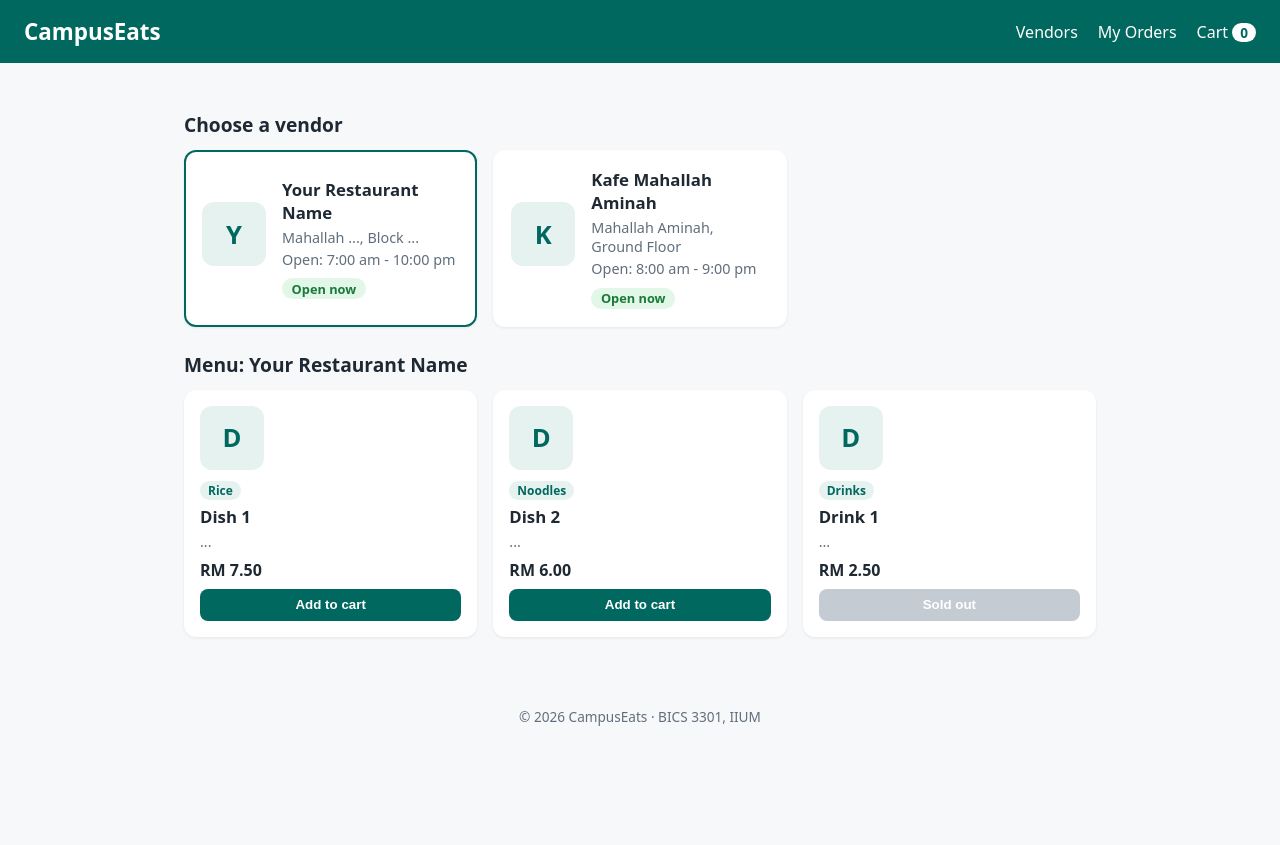
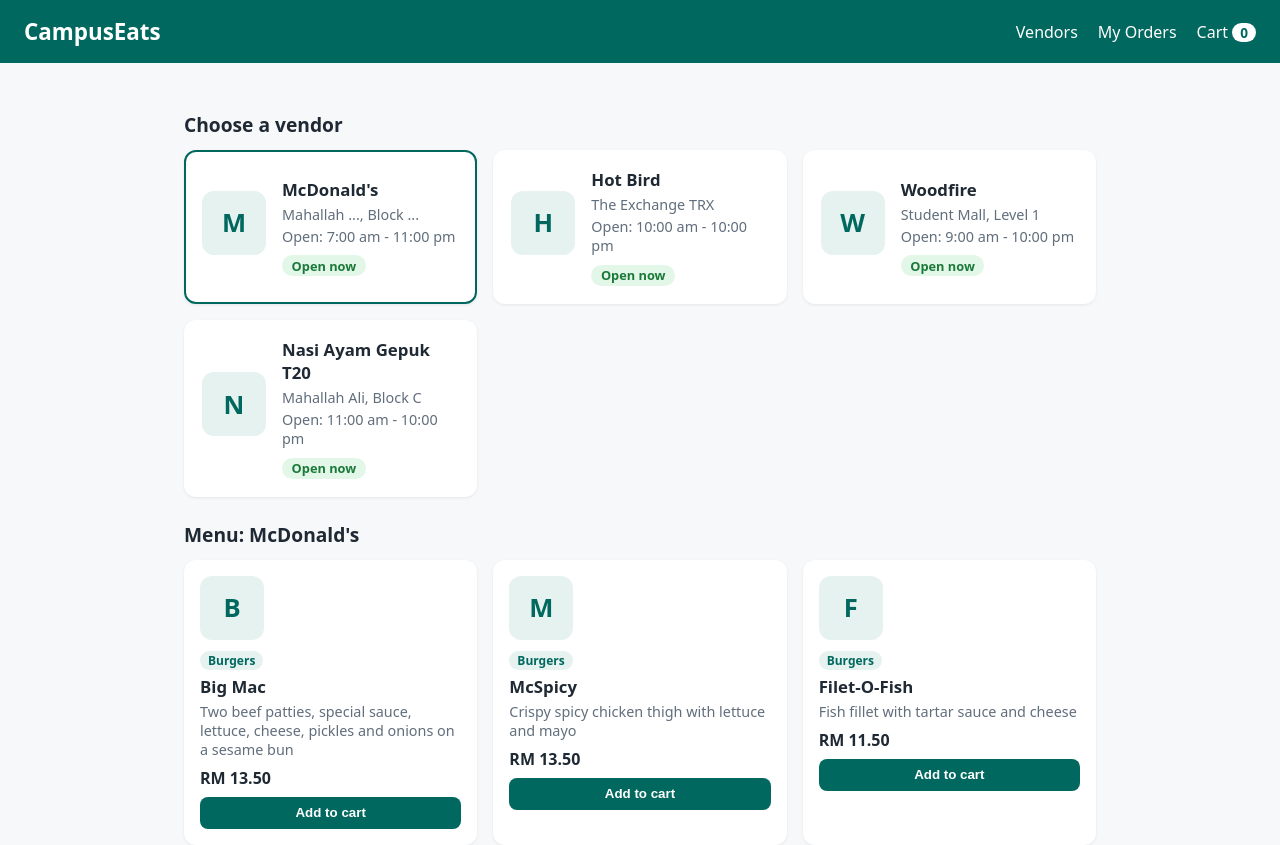
Before and after one commit to Apang17/campuseats---2412833, a React (Vite) app: page / in a window 1280 px wide. Shown: the top 845 px of the page. Before the commit the page ends 800 px from the top, so only its background shows below. Built offline with nearby package versions, Linux system fonts and the light colour scheme.

Commit message:
Fetch vendors from mock API with loading and error states

```diff
--- a/src/App.jsx
+++ b/src/App.jsx
@@ -1,23 +1,56 @@
-import { useState } from 'react'
-import vendors from './data/vendors.js'
+import { useEffect, useState } from 'react'
 import Header from './components/Header.jsx'
 import VendorCard from './components/VendorCard.jsx'
 import MenuList from './components/MenuList.jsx'
 import Footer from './components/Footer.jsx'
+import { Loading, ErrorMessage } from './components/Status.jsx'
 
 function App() {
-  const [selectedVendorId, setSelectedVendorId] = useState(vendors[0].id)
+  const [vendors, setVendors] = useState([])
+  const [loading, setLoading] = useState(true)
+  const [error, setError] = useState(null)
+  const [reloadKey, setReloadKey] = useState(0)
+  const [selectedVendorId, setSelectedVendorId] = useState(null)
   const [cart, setCart] = useState([])
+
+  useEffect(() => {
+    const controller = new AbortController()
+    setLoading(true)
+    setError(null)
+
+    fetch('/api/vendors.json', { signal: controller.signal })
+      .then((res) => {
+        if (!res.ok) throw new Error(`HTTP ${res.status}`)
+        return res.json()
+      })
+      .then((data) => {
+        setVendors(data)
+        setSelectedVendorId(data[0].id) // select the first vendor once data arrives
+      })
+      .catch((err) => {
+        if (err.name !== 'AbortError') setError(err.message)
+      })
+      .finally(() => {
+        if (!controller.signal.aborted) setLoading(false)
+      })
+
+    return () => controller.abort()
+  }, [reloadKey])
+
+  function handleAddToCart(item) {
+    setCart((prevCart) => [...prevCart, item])
+  }
+
   const selectedVendor = vendors.find((v) => v.id === selectedVendorId)
 
-  function handleAddToCart(item) {
-    setCart((prevCart) => [...prevCart, item]) // a NEW array, never cart.push()
-  }
-
-  return (
-    <>
-      <Header cartCount={cart.length} />
-      <main className="container">
+  let content
+  if (loading) {
+    content = <Loading />
+  } else if (error) {
+    content = <ErrorMessage message={error} onRetry={() => setReloadKey((k) => k + 1)} />
+  } else {
+    content = (
+      <>
         <section>
           <h2 className="section-title">Choose a vendor</h2>
           <div className="vendor-grid">
@@ -31,11 +64,20 @@ function App() {
             ))}
           </div>
         </section>
-        <section>
-          <h2 className="section-title">Menu: {selectedVendor.name}</h2>
-          <MenuList items={selectedVendor.menu} onAdd={handleAddToCart} />
-        </section>
-      </main>
+        {selectedVendor && (
+          <section>
+            <h2 className="section-title">Menu: {selectedVendor.name}</h2>
+            <MenuList items={selectedVendor.menu} onAdd={handleAddToCart} />
+          </section>
+        )}
+      </>
+    )
+  }
+
+  return (
+    <>
+      <Header cartCount={cart.length} />
+      <main className="container">{content}</main>
       <Footer />
     </>
   )
--- /dev/null
+++ b/src/Components/Status.jsx
@@ -0,0 +1,13 @@
+// Small components for the loading and error states of fetched data.
+export function Loading() {
+  return <p className="muted" role="status">Loading menus…</p>
+}
+
+export function ErrorMessage({ message, onRetry }) {
+  return (
+    <div className="card error" role="alert">
+      <p>Could not load menus: {message}</p>
+      <button className="btn" onClick={onRetry}>Try again</button>
+    </div>
+  )
+}
--- a/src/Data/Vendors.js
+++ /dev/null
@@ -1,27 +0,0 @@
-const vendors = [
-  {
-    id: 'my-restaurant',
-    name: 'Your Restaurant Name',
-    location: 'Mahallah ..., Block ...',
-    openHours: '7:00 am - 10:00 pm',
-    isOpen: true,
-    menu: [
-      { id: 'my-1', name: 'Dish 1', description: '...', price: 7.5, category: 'Rice', available: true },
-      { id: 'my-2', name: 'Dish 2', description: '...', price: 6, category: 'Noodles', available: true },
-      { id: 'my-3', name: 'Drink 1', description: '...', price: 2.5, category: 'Drinks', available: false },
-    ],
-  },
-  {
-    id: 'kafe-aminah',
-    name: 'Kafe Mahallah Aminah',
-    location: 'Mahallah Aminah, Ground Floor',
-    openHours: '8:00 am - 9:00 pm',
-    isOpen: true,
-    menu: [
-      { id: 'ami-1', name: 'Nasi Ayam Penyet', description: 'Smashed fried chicken with sambal and rice', price: 9, category: 'Rice', available: true },
-      { id: 'ami-2', name: 'Air Bandung', description: 'Rose syrup with milk', price: 3, category: 'Drinks', available: true },
-    ],
-  },
-]
-
-export default vendors
```
